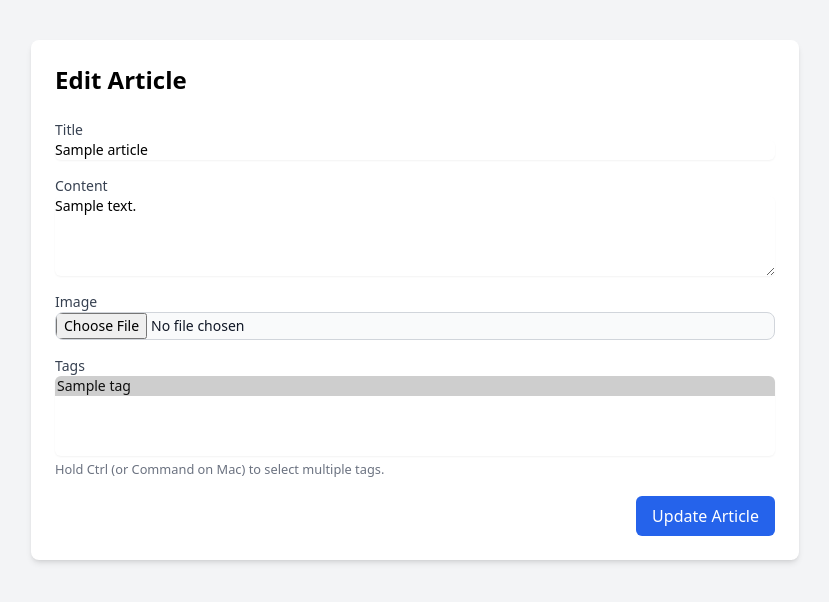
After one commit to saalmahm/MyBlogPlatform, a PHP site: page /pages/edit_article.php?id=1 in a window 1280 px wide. The commit adds this page. Shown: the top 602 px of the page, without its empty margins (225-1054 px from the left). Run offline with PHP 8.4, Linux system fonts and the light colour scheme; the visitor is signed in with stand-in values (Sample User, id 1); tables that the repository leaves empty or names only in its code hold one stand-in row (values such as "Sample post"); some libraries are stand-ins or nearby versions.

Commit message:
Ajouter le formulaire de modification d'un article

```diff
--- /dev/null
+++ b/pages/edit_article.php
@@ -0,0 +1,131 @@
+<!DOCTYPE html>
+<html lang="en">
+<head>
+    <meta charset="UTF-8">
+    <meta name="viewport" content="width=device-width, initial-scale=1.0">
+    <title>Edit Article</title>
+    <script src="https://cdn.tailwindcss.com"></script>
+</head>
+<body class="bg-gray-100">
+<?php
+include('../includes/db.php');
+session_start();
+
+if ($_SERVER['REQUEST_METHOD'] == 'GET' && isset($_GET['id'])) {
+    $article_id = $_GET['id'];
+
+    $query = "SELECT * FROM articles WHERE id = ?";
+    $stmt = $conn->prepare($query);
+    $stmt->bind_param("i", $article_id);
+    $stmt->execute();
+    $result = $stmt->get_result();
+
+    if ($result->num_rows > 0) {
+        $article = $result->fetch_assoc();
+    } else {
+        echo "Article not found.";
+        exit;
+    }
+}
+
+if ($_SERVER['REQUEST_METHOD'] == 'POST' && isset($_POST['id'])) {
+    $title = $_POST['title'];
+    $content = $_POST['content'];
+    $article_id = $_POST['id'];
+    $tags = $_POST['tags'];
+
+    if (isset($_FILES['image']) && $_FILES['image']['error'] == 0) {
+        $image = $_FILES['image']['name'];
+        $target_dir = '../uploads/';
+        $target_file = $target_dir . basename($image);
+
+        if (move_uploaded_file($_FILES['image']['tmp_name'], $target_file)) {
+            $update_query = "UPDATE articles SET title = ?, content = ?, image = ? WHERE id = ?";
+            $stmt = $conn->prepare($update_query);
+            $stmt->bind_param("sssi", $title, $content, $image, $article_id);
+        } else {
+            echo "Error uploading the image.";
+            exit;
+        }
+    } else {
+        $update_query = "UPDATE articles SET title = ?, content = ? WHERE id = ?";
+        $stmt = $conn->prepare($update_query);
+        $stmt->bind_param("ssi", $title, $content, $article_id);
+    }
+
+    if ($stmt->execute()) {
+        $delete_tags_query = "DELETE FROM article_tags WHERE article_id = ?";
+        $stmt = $conn->prepare($delete_tags_query);
+        $stmt->bind_param("i", $article_id);
+        $stmt->execute();
+
+        $tag_query = "INSERT INTO article_tags (article_id, tag_id) VALUES (?, ?)";
+        $tag_stmt = $conn->prepare($tag_query);
+
+        foreach ($tags as $tag_id) {
+            $tag_stmt->bind_param("ii", $article_id, $tag_id);
+            $tag_stmt->execute();
+        }
+
+        header("Location:profile.php");
+    } else {
+        echo "Error updating article.";
+    }
+}
+?>
+
+<div class="max-w-3xl mx-auto p-6 bg-white rounded-lg shadow-md mt-10">
+    <h1 class="text-2xl font-bold mb-6">Edit Article</h1>
+    <form method="POST" enctype="multipart/form-data" class="space-y-4">
+        <input type="hidden" name="id" value="<?php echo $article['id']; ?>">
+
+        <div class="mb-4">
+            <label for="title" class="block text-sm font-medium text-gray-700">Title</label>
+            <input type="text" id="title" name="title" value="<?php echo htmlspecialchars($article['title']); ?>" class="shadow-sm focus:ring-indigo-500 focus:border-indigo-500 block w-full sm:text-sm border-gray-300 rounded-md" required>
+        </div>
+
+        <div class="mb-4">
+            <label for="content" class="block text-sm font-medium text-gray-700">Content</label>
+            <textarea id="content" name="content" rows="4" class="shadow-sm focus:ring-indigo-500 focus:border-indigo-500 block w-full sm:text-sm border-gray-300 rounded-md" required><?php echo htmlspecialchars($article['content']); ?></textarea>
+        </div>
+
+        <div class="mb-4">
+            <label for="image" class="block text-sm font-medium text-gray-700">Image</label>
+            <input type="file" id="image" name="image" class="block w-full text-sm text-gray-900 border border-gray-300 rounded-lg cursor-pointer bg-gray-50">
+        </div>
+
+        <div class="mb-4">
+            <label for="tags" class="block text-sm font-medium text-gray-700">Tags</label>
+            <select name="tags[]" id="tags" multiple class="shadow-sm focus:ring-indigo-500 focus:border-indigo-500 block w-full sm:text-sm border-gray-300 rounded-md">
+                <?php
+                // Fetch tags for the current article
+                $query = "SELECT tags.id, tags.name FROM tags
+                          LEFT JOIN article_tags ON tags.id = article_tags.tag_id
+                          WHERE article_tags.article_id = ?";
+                $stmt = $conn->prepare($query);
+                $stmt->bind_param("i", $article_id);
+                $stmt->execute();
+                $result = $stmt->get_result();
+                $selected_tags = [];
+                while ($row = $result->fetch_assoc()) {
+                    $selected_tags[] = $row['id'];
+                }
+
+                $query = "SELECT * FROM tags";
+                $result = mysqli_query($conn, $query);
+                while ($row = mysqli_fetch_assoc($result)) {
+                    $selected = in_array($row['id'], $selected_tags) ? 'selected' : '';
+                    echo "<option value='" . $row['id'] . "' $selected>" . htmlspecialchars($row['name']) . "</option>";
+                }
+                ?>
+            </select>
+            <small class="text-gray-500">Hold Ctrl (or Command on Mac) to select multiple tags.</small>
+        </div>
+
+        <div class="flex justify-end">
+            <button type="submit" class="px-4 py-2 bg-blue-600 text-white rounded-md hover:bg-blue-700 transition-colors duration-300">Update Article</button>
+        </div>
+    </form>
+</div>
+</body>
+</html>
--- a/pages/get_article_data.php
+++ b/pages/get_article_data.php
@@ -3,7 +3,6 @@ include('../includes/db.php');
 if (isset($_GET['id'])) {
     $article_id = $_GET['id'];
 
-    // Fetch the article data from the database
     $query = "
         SELECT articles.*, GROUP_CONCAT(tags.name SEPARATOR ', ') AS tags
         FROM articles
```
Also changed, not shown: index.php (+36 -27 lines), pages/profile.php (+5 -4 lines), images/comment.png (added), images/likees.png (added), uploads/Capture d'écran 2024-10-17 111815.png (added).
